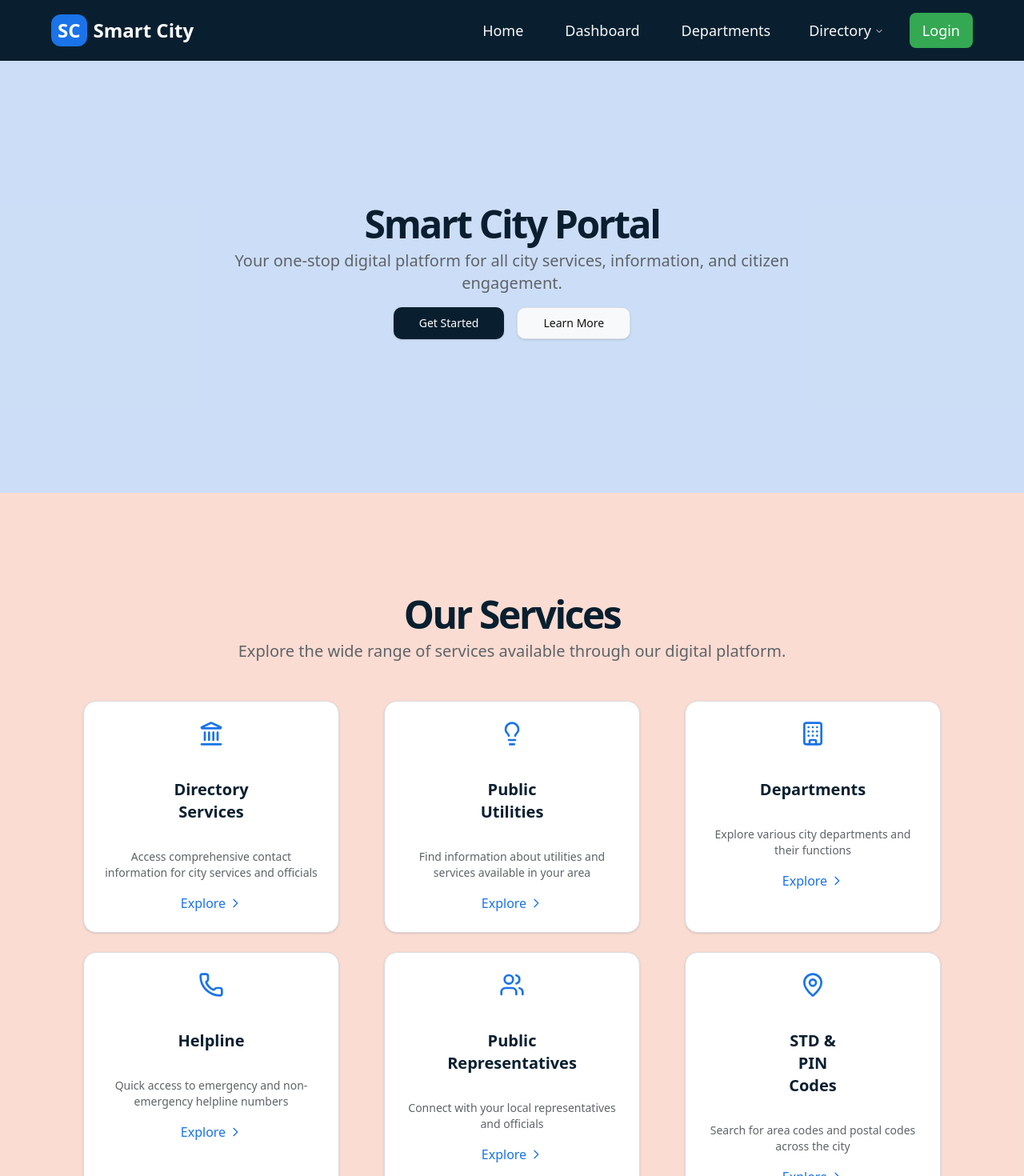
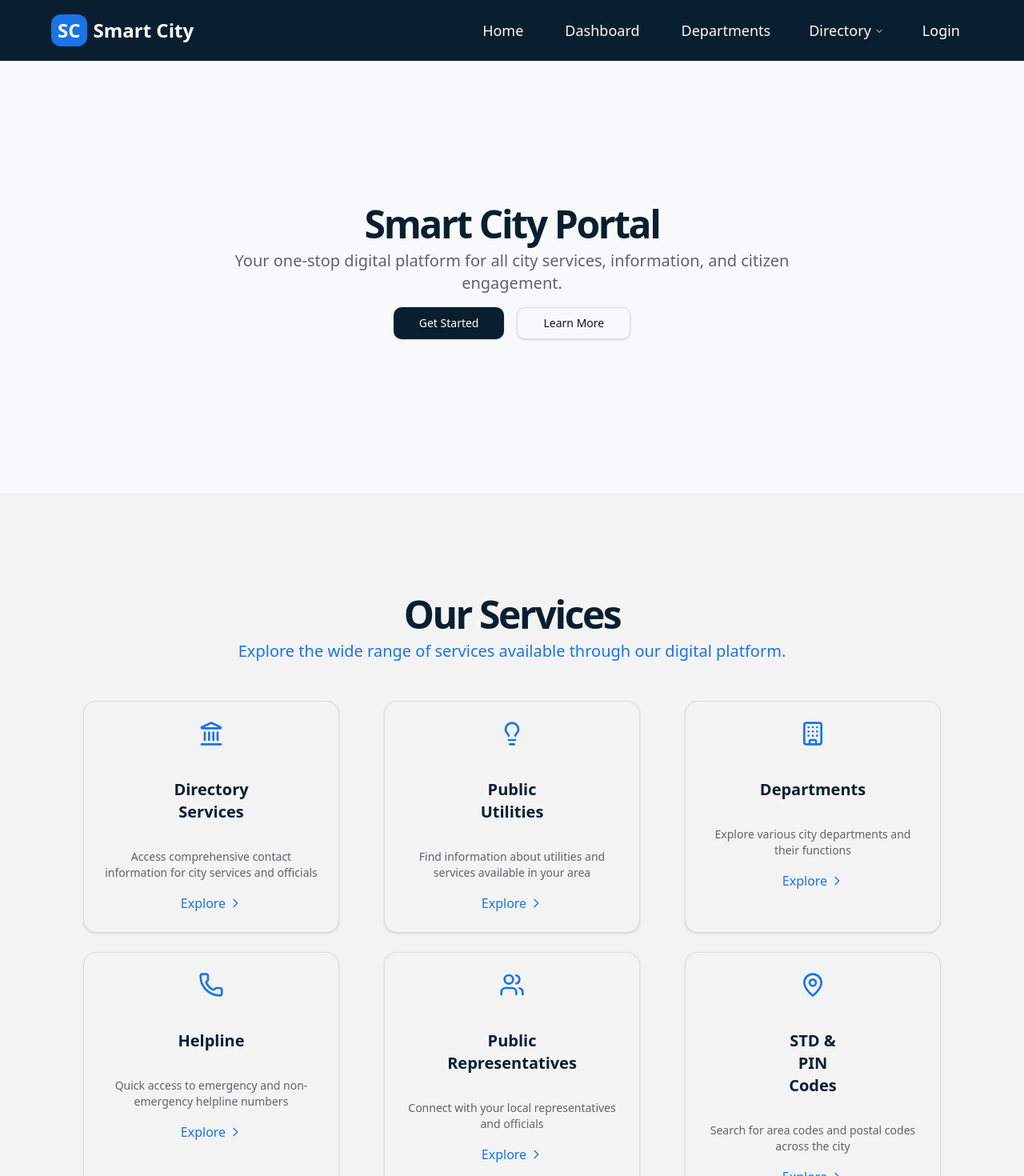
Before and after one commit to SmartCity-DBMS-Project/smart-city, a Next.js app in the folder frontend/: page / in a window 1280 px wide. Shown: the top 1470 px of the page at 80% size. Built offline with nearby package versions, Linux system fonts and the light colour scheme.

Commit message:
navbar styling

```diff
--- a/frontend/app/globals.css
+++ b/frontend/app/globals.css
@@ -3,15 +3,15 @@
 @custom-variant dark (&:is(.dark *));
 
 :root {  /* main page background */  /* default text color */
-  --card: #ffffff;        /* card / surface color */
+  --card: #F3F3F3;       /* card / surface color */
   --primary: #091f2f;      /* navbar background */
   --acc-orange: #ff6b35;     /* brand or accent color */
   --acc-blue: #1a73e8;
   --acc-yellow: #fcb61a;
   --acc-green: #34a853;
-  --radius: 0.75rem;
   --background: #f8f9fa;  /* Light gray background */
   --foreground: #091f2f;
+  --radius: 0.75rem;
   --card-foreground: #091f2f;
   --popover: #ffffff;
   --popover-foreground: #091f2f;
--- a/frontend/app/page.jsx
+++ b/frontend/app/page.jsx
@@ -45,7 +45,7 @@ export default function Home() {
   return (
     <main className="flex flex-col items-center min-h-screen w-full">
       {/* Hero Section - Full width with distinct darker color */}
-      <section className="w-full py-12 md:py-24 lg:py-32 xl:py-48 bg-acc-blue/20">
+      <section className="w-full py-12 md:py-24 lg:py-32 xl:py-48 bg-background">
         <div className="container px-4 md:px-6 mx-auto max-w-6xl">
           <div className="flex flex-col items-center space-y-4 text-center">
             <div className="space-y-2">
@@ -75,14 +75,14 @@ export default function Home() {
       </section>
 
       {/* Services Section - Full width with distinct darker color */}
-      <section id="services" className="w-full py-12 md:py-24 lg:py-32 bg-acc-orange/20">
+      <section id="services" className="w-full py-12 md:py-24 lg:py-32 bg-card">
         <div className="container px-4 md:px-6 mx-auto max-w-6xl">
           <div className="flex flex-col items-center justify-center space-y-4 text-center">
             <div className="space-y-2">
               <h2 className="text-3xl font-bold tracking-tighter sm:text-4xl md:text-5xl text-primary">
                 Our Services
               </h2>
-              <p className="mx-auto max-w-[700px] text-muted-foreground md:text-xl">
+              <p className="mx-auto max-w-[700px] text-acc-blue md:text-xl">
                 Explore the wide range of services available through our digital platform.
               </p>
             </div>
--- a/frontend/components/navbar.jsx
+++ b/frontend/components/navbar.jsx
@@ -28,7 +28,7 @@ export default function Navbar() {
               <NavigationMenuLink asChild>
                 <Link
                   href="/"
-                  className="px-3 py-2 rounded-md hover:bg-acc-blue/20 transition-colors"
+                  className="px-3 py-2 rounded-md transition-colors"
                 >
                   Home
                 </Link>
@@ -39,7 +39,7 @@ export default function Navbar() {
               <NavigationMenuLink asChild>
                 <Link
                   href="/dashboard"
-                  className="px-3 py-2 rounded-md hover:bg-acc-blue/20 transition-colors"
+                  className="px-3 py-2 rounded-md transition-colors"
                 >
                   Dashboard
                 </Link>
@@ -50,7 +50,7 @@ export default function Navbar() {
               <NavigationMenuLink asChild>
                 <Link
                   href="/departments"
-                  className="px-3 py-2 rounded-md hover:bg-acc-blue/20 transition-colors"
+                  className="px-3 py-2 rounded-md transition-colors"
                 >
                   Departments
                 </Link>
@@ -58,7 +58,7 @@ export default function Navbar() {
             </NavigationMenuItem>
 
             <NavigationMenuItem>
-              <NavigationMenuTrigger className="px-3 py-2 rounded-md hover:bg-acc-blue/20 transition-colors">
+              <NavigationMenuTrigger className="px-3 py-2 rounded-md transition-colors">
                 Directory
               </NavigationMenuTrigger>
               <NavigationMenuContent>
@@ -67,7 +67,7 @@ export default function Navbar() {
                     <NavigationMenuLink asChild>
                       <Link
                         href="/contact-directory"
-                        className="block p-3 rounded-md hover:bg-acc-blue/10 transition-colors"
+                        className="block p-3 rounded-md transition-colors"
                       >
                         <div className="font-medium">Contact Directory</div>
                         <div className="text-sm text-muted-foreground">City services & contacts</div>
@@ -78,7 +78,7 @@ export default function Navbar() {
                     <NavigationMenuLink asChild>
                       <Link
                         href="/public-representatives"
-                        className="block p-3 rounded-md hover:bg-acc-blue/10 transition-colors"
+                        className="block p-3 rounded-md transition-colors"
                       >
                         <div className="font-medium">Public Representatives</div>
                         <div className="text-sm text-muted-foreground">Local officials & leaders</div>
@@ -89,7 +89,7 @@ export default function Navbar() {
                     <NavigationMenuLink asChild>
                       <Link
                         href="/helpline"
-                        className="block p-3 rounded-md hover:bg-acc-blue/10 transition-colors"
+                        className="block p-3 rounded-md transition-colors"
                       >
                         <div className="font-medium">Helpline</div>
                         <div className="text-sm text-muted-foreground">Emergency & support numbers</div>
@@ -100,7 +100,7 @@ export default function Navbar() {
                     <NavigationMenuLink asChild>
                       <Link
                         href="/std-pin-codes"
-                        className="block p-3 rounded-md hover:bg-acc-blue/10 transition-colors"
+                        className="block p-3 rounded-md transition-colors"
                       >
                         <div className="font-medium">STD & PIN Codes</div>
                         <div className="text-sm text-muted-foreground">Area & postal codes</div>
@@ -111,7 +111,7 @@ export default function Navbar() {
                     <NavigationMenuLink asChild>
                       <Link
                         href="/public-utilities"
-                        className="block p-3 rounded-md hover:bg-acc-blue/10 transition-colors"
+                        className="block p-3 rounded-md transition-colors"
                       >
                         <div className="font-medium">Public Utilities</div>
                         <div className="text-sm text-muted-foreground">Services & utilities</div>
@@ -126,7 +126,7 @@ export default function Navbar() {
               <NavigationMenuLink asChild>
                 <Link
                   href="/login"
-                  className="px-4 py-2 bg-acc-green text-white rounded-md hover:text-acc-blue transition-colors"
+                  className="px-4 py-2 text-white rounded-md transition-colors"
                 >
                   Login
                 </Link>
--- a/frontend/components/ui/navigation-menu.jsx
+++ b/frontend/components/ui/navigation-menu.jsx
@@ -52,7 +52,7 @@ function NavigationMenuItem({
 
 const navigationMenuTriggerStyle = cva(
   "text-lg group inline-flex h-9 w-max items-center justify-center rounded-md bg-transparent px-4 py-2 font-medium text-background transition-colors " +
-  "hover:text-acc-blue focus-visible:text-acc-blue data-[state=open]:text-acc-blue " +
+  "hover:text-acc-orange focus-visible:text-acc-orange data-[state=open]:text-acc-orange " +
   "disabled:pointer-events-none disabled:opacity-50 focus-visible:outline-none"
 );
 
@@ -113,7 +113,7 @@ function NavigationMenuLink({ className, ...props }) {
       data-slot="navigation-menu-link"
       className={cn(
         "flex flex-col gap-1 rounded-sm p-1 px-4 text-lg text-background transition-colors " +
-        "hover:text-acc-blue focus:text-acc-blue data-[active=true]:text-acc-blue " +
+        "hover:text-acc-orange focus:text-acc-orange data-[active=true]:text-acc-orange " +
         "disabled:pointer-events-none disabled:opacity-50 focus:outline-none",
         className
       )}
```
